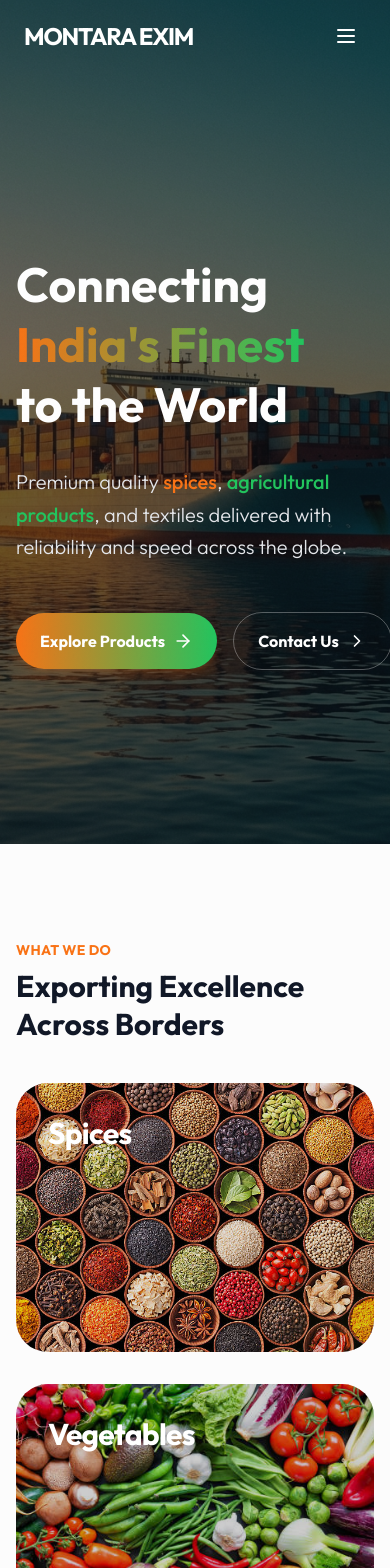
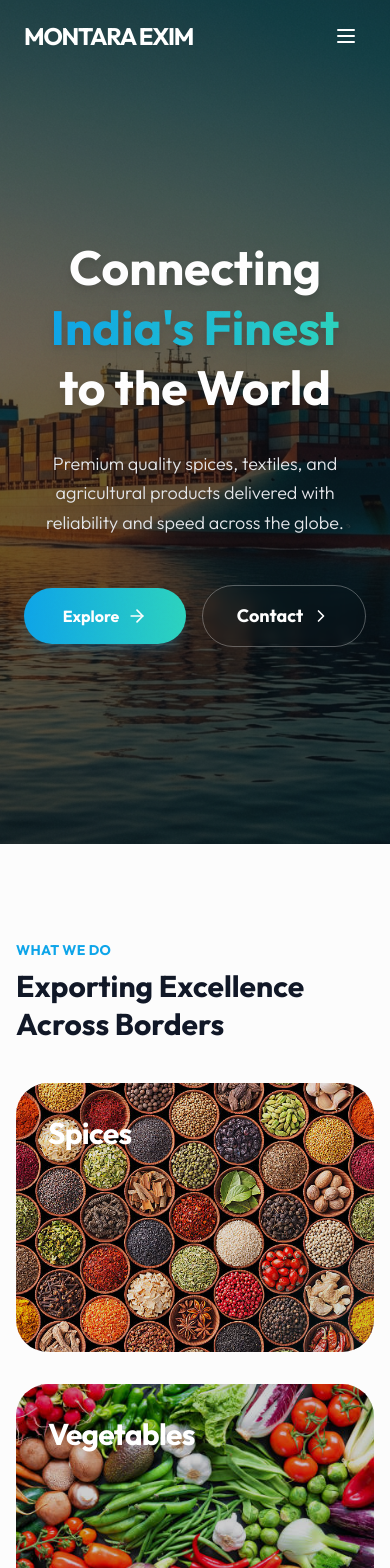
Before and after one commit to Boogiepop004/karmyog_export, a React (Vite) app: page / in a window 390 px wide. Shown: the top 1568 px of the page. Built offline with nearby package versions, Linux system fonts and the light colour scheme.

Commit message:
Refactor: Rebranded to Montara Exim and updated Hero section for mobile alignment and spacing

```diff
--- a/src/components/Hero.jsx
+++ b/src/components/Hero.jsx
@@ -16,36 +16,36 @@ const Hero = () => {
                 <div className="absolute inset-0 bg-brand-black/60"></div>
             </div>
 
-            <div className="relative z-10 w-full max-w-7xl mx-auto px-4 sm:px-6 lg:px-8 h-full flex flex-col justify-center">
-                <div className="max-w-4xl text-left pt-20">
+            <div className="relative z-10 w-full max-w-7xl mx-auto px-6 sm:px-6 lg:px-8 mt-10 md:mt-0">
+                <div className="max-w-3xl text-center md:text-left mx-auto md:mx-0">
 
 
-                    <h1 className="text-5xl md:text-7xl font-bold text-white mb-8 leading-tight">
+                    <h1 className="text-5xl md:text-7xl font-bold text-white mb-8 leading-tight drop-shadow-lg">
                         Connecting <br />
                         <span className="gradient-text">India's Finest</span><br />
                         to the World
                     </h1>
 
-                    <p className="mt-6 text-xl text-gray-200 mb-12 font-light max-w-2xl leading-relaxed">
-                        Premium quality <span className="text-brand-orange font-medium">spices</span>, <span className="text-brand-green font-medium">agricultural products</span>, and textiles delivered with reliability and speed across the globe.
+                    <p className="mt-6 text-lg md:text-xl text-gray-200 mb-12 font-light max-w-2xl leading-relaxed mx-auto md:mx-0 drop-shadow-md">
+                        Premium quality spices, textiles, and agricultural products delivered with reliability and speed across the globe.
                     </p>
 
-                    <div className="flex flex-row items-center gap-4">
+                    <div className="flex flex-row justify-center md:justify-start gap-4 items-center w-full">
                         <motion.a
                             href="#products"
                             whileHover={{ scale: 1.02 }}
                             whileTap={{ scale: 0.98 }}
-                            className="btn-primary px-6 py-4 md:px-8 rounded-full font-bold text-base md:text-lg flex items-center gap-2 shadow-lg shadow-brand-orange/20 whitespace-nowrap"
+                            className="btn-primary flex-1 md:flex-none px-6 py-4 rounded-full font-bold text-base md:text-lg flex justify-center items-center gap-2 shadow-lg shadow-brand-cyan/20 whitespace-nowrap"
                         >
-                            Explore Products <ArrowRight size={20} />
+                            Explore <span className="hidden sm:inline">Products</span> <ArrowRight size={20} />
                         </motion.a>
                         <motion.a
                             href="#contact"
                             whileHover={{ scale: 1.02 }}
                             whileTap={{ scale: 0.98 }}
-                            className="px-6 py-4 md:px-8 rounded-full font-bold text-base md:text-lg text-white border border-white/30 hover:bg-white/10 transition-colors flex items-center gap-2 whitespace-nowrap"
+                            className="flex-1 md:flex-none px-6 py-4 rounded-full font-bold text-lg text-white border border-white/30 hover:bg-white/10 transition-colors flex justify-center items-center gap-2 backdrop-blur-sm whitespace-nowrap"
                         >
-                            Contact Us <ChevronRight size={20} />
+                            Contact <span className="hidden sm:inline">Us</span> <ChevronRight size={20} />
                         </motion.a>
                     </div>
                 </div>
--- a/src/index.css
+++ b/src/index.css
@@ -50,14 +50,14 @@ body {
 }
 
 .gradient-text {
-    background: linear-gradient(to right, #F97316, #22C55E);
+    background: linear-gradient(to right, #0ea5e9, #2dd4bf);
     -webkit-background-clip: text;
     -webkit-text-fill-color: transparent;
 }
 
 /* Tactile Buttons - The "Physical" Feel */
 .btn-primary {
-    background: linear-gradient(to right, #F97316, #22C55E);
+    background: linear-gradient(to right, #0ea5e9, #2dd4bf);
     color: white;
     transition: all 0.2s cubic-bezier(0.34, 1.56, 0.64, 1);
     /* Bouncy spring effect */
@@ -66,8 +66,8 @@ body {
 .btn-primary:hover {
     opacity: 0.95;
     transform: translateY(-2px);
-    box-shadow: 0 10px 25px -5px rgba(249, 115, 22, 0.5);
-    /* Deeper shadow - Orange */
+    box-shadow: 0 10px 25px -5px rgba(14, 165, 233, 0.5);
+    /* Deeper shadow */
 }
 
 .btn-primary:active {
--- a/tailwind.config.js
+++ b/tailwind.config.js
@@ -11,17 +11,14 @@ export default {
                 'brand-white': '#FFFFFF',
                 'brand-gray': '#F3F4F6',
                 'brand-dark': '#1F2937',
-                'brand-orange': '#F97316', // Orange 500
-                'brand-green': '#22C55E',  // Green 500
-                // Mapped for backward compatibility during transitions, but ideal to use explicit names
-                'brand-cyan': '#F97316',   // Mapping old cyan to new Orange (Primary)
-                'brand-teal': '#22C55E',   // Mapping old teal to new Green (Secondary)
+                'brand-teal': '#2dd4bf',
+                'brand-cyan': '#0ea5e9',
             },
             fontFamily: {
                 sans: ['Outfit', 'sans-serif'], // Keeping Outfit as it matches the vibe
             },
             backgroundImage: {
-                'gradient-brand': 'linear-gradient(to right, #F97316, #22C55E)',
+                'gradient-brand': 'linear-gradient(to right, #0ea5e9, #2dd4bf)',
             },
             boxShadow: {
                 'soft': '0 10px 40px -10px rgba(0,0,0,0.08)',
```
